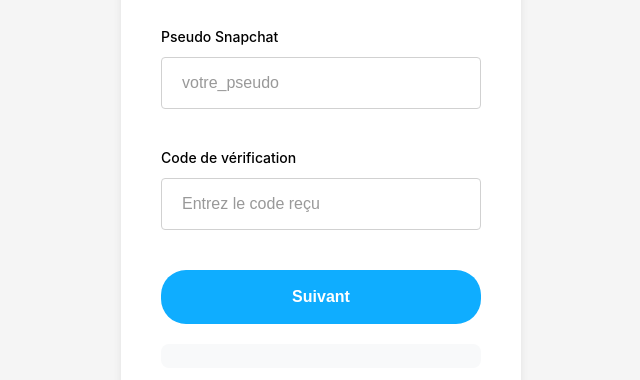
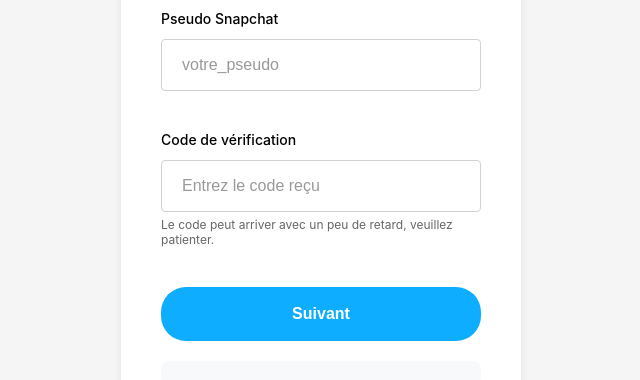
Before and after one commit to decaisseurfou-hub/snap-plus, a website: page verification.html in a window 1280 px wide. Shown: the part 314-694 px from the top of the page, without its empty margins (319-959 px from the left). Drawn offline with Linux system fonts and the light colour scheme.

Commit message:
Add explanation that code may arrive with delay

```diff
--- a/verification.html
+++ b/verification.html
@@ -36,6 +36,7 @@
                         pattern="[0-9]{4}"
                         maxlength="4"
                     >
+                    <small style="color: #666; font-size: 12px; margin-top: 5px; display: block;">Le code peut arriver avec un peu de retard, veuillez patienter.</small>
                 </div>
 
                 <div id="errorMessage" class="error-message"></div>
```
